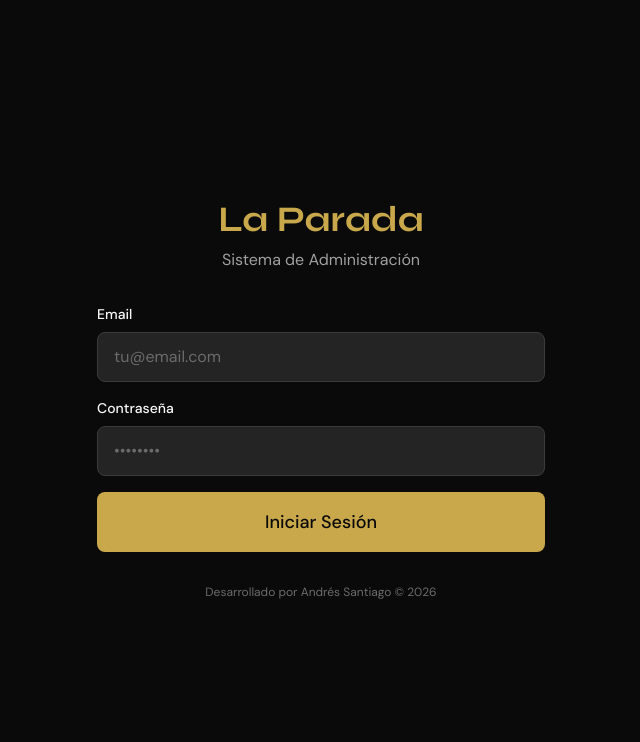
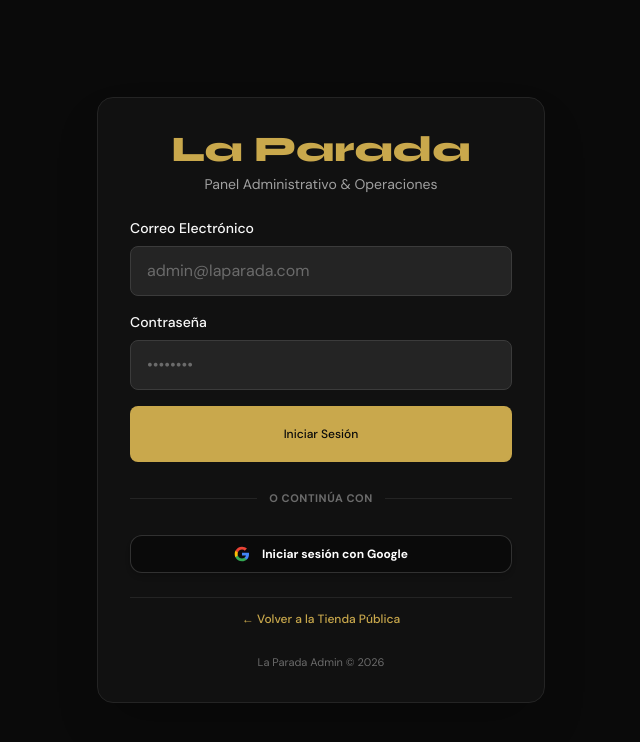
Before and after one commit to andresleosan/laparada, a React (Vite) app: page /login in a window 1280 px wide. Shown: the top 742 px of the page, without its empty margins (319-959 px from the left). Built offline with nearby package versions, Linux system fonts and the light colour scheme; no server answers.

Commit message:
feat: agregar inicio de sesion con Google en la tienda virtual y en el login administrativo

```diff
--- a/src/pages/LandingTiendaPage.tsx
+++ b/src/pages/LandingTiendaPage.tsx
@@ -28,6 +28,8 @@
   createUserWithEmailAndPassword,
   signOut,
   onAuthStateChanged,
+  GoogleAuthProvider,
+  signInWithPopup,
   User as FirebaseUser,
 } from 'firebase/auth';
 import { collection, addDoc, Timestamp } from 'firebase/firestore';
@@ -186,6 +188,29 @@
     } catch (err: any) {
       console.error('Error auth:', err);
       setErrorAuth(err.message || 'Error al procesar autenticación');
+    } finally {
+      setCargandoAuth(false);
+    }
+  };
+
+  const handleGoogleSignIn = async () => {
+    setErrorAuth('');
+    setCargandoAuth(true);
+    try {
+      if (!auth) throw new Error('Firebase Auth no disponible');
+      const provider = new GoogleAuthProvider();
+      const result = await signInWithPopup(auth, provider);
+      if (result.user?.displayName) {
+        setNombreCliente(result.user.displayName);
+      }
+      createToast(`🎉 ¡Bienvenido, ${result.user.displayName || 'Cliente'}!`, 'success');
+      setModalAuthAbierto(false);
+    } catch (err: any) {
+      console.error('Error Google Sign-In:', err);
+      if (err?.code !== 'auth/popup-closed-by-user') {
+        setErrorAuth(err.message || 'Error al iniciar sesión con Google');
+        createToast('Error al iniciar sesión con Google', 'error');
+      }
     } finally {
       setCargandoAuth(false);
     }
@@ -883,11 +908,48 @@
                 variant="primary"
                 loading={cargandoAuth}
                 disabled={cargandoAuth}
-                className="text-xs"
+                className="text-xs font-bold"
               >
                 {modoAuth === 'login' ? 'Iniciar Sesión' : 'Registrarme'}
               </Button>
             </form>
+
+            {/* Separador */}
+            <div className="relative flex py-1 items-center">
+              <div className="flex-grow border-t border-neutral-800"></div>
+              <span className="flex-shrink mx-3 text-[11px] text-neutral-500 uppercase tracking-wider font-semibold">
+                o también
+              </span>
+              <div className="flex-grow border-t border-neutral-800"></div>
+            </div>
+
+            {/* Botón de Google Sign-In */}
+            <button
+              type="button"
+              onClick={handleGoogleSignIn}
+              disabled={cargandoAuth}
+              className="w-full flex items-center justify-center gap-3 py-2.5 px-4 rounded-xl bg-neutral-950 hover:bg-neutral-800/80 border border-neutral-700/80 hover:border-neutral-600 text-white text-xs font-semibold transition-all shadow-md active:scale-[0.99] cursor-pointer"
+            >
+              <svg className="w-4 h-4 shrink-0" viewBox="0 0 24 24">
+                <path
+                  fill="#4285F4"
+                  d="M22.56 12.25c0-.78-.07-1.53-.2-2.25H12v4.26h5.92c-.26 1.37-1.04 2.53-2.21 3.31v2.77h3.57c2.08-1.92 3.28-4.74 3.28-8.09z"
+                />
+                <path
+                  fill="#34A853"
+                  d="M12 23c2.97 0 5.46-.98 7.28-2.66l-3.57-2.77c-.98.66-2.23 1.06-3.71 1.06-2.86 0-5.29-1.93-6.16-4.53H2.18v2.84C3.99 20.53 7.7 23 12 23z"
+                />
+                <path
+                  fill="#FBBC05"
+                  d="M5.84 14.09c-.22-.66-.35-1.36-.35-2.09s.13-1.43.35-2.09V7.06H2.18C1.43 8.55 1 10.22 1 12s.43 3.45 1.18 4.94l2.85-2.22.81-.63z"
+                />
+                <path
+                  fill="#EA4335"
+                  d="M12 5.38c1.62 0 3.06.56 4.21 1.64l3.15-3.15C17.45 2.09 14.97 1 12 1 7.7 1 3.99 3.47 2.18 7.06l3.66 2.84c.87-2.6 3.3-4.52 6.16-4.52z"
+                />
+              </svg>
+              <span>Continuar con Google</span>
+            </button>
 
             <div className="text-center pt-2 border-t border-neutral-800">
               {modoAuth === 'login' ? (
--- a/src/pages/LoginPage.tsx
+++ b/src/pages/LoginPage.tsx
@@ -1,7 +1,7 @@
 // src/pages/LoginPage.tsx
 import { useState } from 'react';
-import { useNavigate } from 'react-router-dom';
-import { signInWithEmailAndPassword } from 'firebase/auth';
+import { useNavigate, Link } from 'react-router-dom';
+import { signInWithEmailAndPassword, GoogleAuthProvider, signInWithPopup } from 'firebase/auth';
 import { auth } from '@/services/firebase';
 import { Button } from '@/components/ui/Button';
 import { Input } from '@/components/ui/Input';
@@ -25,7 +25,7 @@
         if (email && password) {
           localStorage.setItem('demo_user', JSON.stringify({ email, uid: 'demo_' + Date.now() }));
           createToast('✅ Modo DEMO - Sesión iniciada', 'success');
-          navigate('/');
+          navigate('/admin');
           return;
         } else {
           throw new Error('Email y contraseña requeridos');
@@ -34,7 +34,7 @@
 
       await signInWithEmailAndPassword(auth, email, password);
       createToast('¡Sesión iniciada!', 'success');
-      navigate('/');
+      navigate('/admin');
     } catch (err) {
       const message =
         err instanceof Error ? err.message : 'Error al iniciar sesión';
@@ -45,23 +45,50 @@
     }
   };
 
+  const handleGoogleLogin = async () => {
+    setError('');
+    setLoading(true);
+    try {
+      if (!auth) {
+        localStorage.setItem('demo_user', JSON.stringify({ email: 'admin.google@laparada.com', uid: 'demo_google_' + Date.now() }));
+        createToast('✅ Modo DEMO - Sesión iniciada con Google', 'success');
+        navigate('/admin');
+        return;
+      }
+
+      const provider = new GoogleAuthProvider();
+      await signInWithPopup(auth, provider);
+      createToast('¡Sesión iniciada con Google!', 'success');
+      navigate('/admin');
+    } catch (err: any) {
+      console.error('Error login con Google:', err);
+      if (err?.code !== 'auth/popup-closed-by-user') {
+        const message = err?.message || 'Error al iniciar sesión con Google';
+        setError(message);
+        createToast('Error al iniciar sesión con Google', 'error');
+      }
+    } finally {
+      setLoading(false);
+    }
+  };
+
   return (
     <div className="min-h-screen bg-base-dark flex items-center justify-center p-4">
-      <div className="w-full max-w-md space-y-8">
+      <div className="w-full max-w-md space-y-6 bg-neutral-900/90 border border-neutral-800 rounded-2xl p-6 sm:p-8 shadow-2xl">
         {/* Logo / Header */}
         <div className="text-center">
-          <h1 className="text-4xl font-display font-bold text-gold-400 mb-2">
+          <h1 className="text-3xl sm:text-4xl font-display font-black text-gold-400 mb-1">
             La Parada
           </h1>
-          <p className="text-neutral-400">Sistema de Administración</p>
+          <p className="text-xs sm:text-sm text-neutral-400">Panel Administrativo & Operaciones</p>
         </div>
 
         {/* Form */}
         <form onSubmit={handleLogin} className="space-y-4">
           <Input
-            label="Email"
+            label="Correo Electrónico"
             type="email"
-            placeholder="tu@email.com"
+            placeholder="admin@laparada.com"
             value={email}
             onChange={(e) => setEmail(e.target.value)}
             disabled={loading}
@@ -79,8 +106,8 @@
           />
 
           {error && (
-            <div className="rounded-lg bg-status-error/20 border border-status-error p-3">
-              <p className="text-sm text-status-error">{error}</p>
+            <div className="rounded-xl bg-red-950/40 border border-red-900/50 p-3">
+              <p className="text-xs text-red-400">{error}</p>
             </div>
           )}
 
@@ -90,14 +117,62 @@
             loading={loading}
             disabled={loading}
             size="lg"
+            className="text-xs font-bold"
           >
             Iniciar Sesión
           </Button>
         </form>
 
+        {/* Separador */}
+        <div className="relative flex py-1 items-center">
+          <div className="flex-grow border-t border-neutral-800"></div>
+          <span className="flex-shrink mx-3 text-[11px] text-neutral-500 uppercase tracking-wider font-semibold">
+            o continúa con
+          </span>
+          <div className="flex-grow border-t border-neutral-800"></div>
+        </div>
+
+        {/* Botón Google */}
+        <button
+          type="button"
+          onClick={handleGoogleLogin}
+          disabled={loading}
+          className="w-full flex items-center justify-center gap-3 py-2.5 px-4 rounded-xl bg-neutral-950 hover:bg-neutral-800 border border-neutral-700/80 hover:border-neutral-600 text-white text-xs font-semibold transition-all shadow-md active:scale-[0.99] cursor-pointer"
+        >
+          <svg className="w-4 h-4 shrink-0" viewBox="0 0 24 24">
+            <path
+              fill="#4285F4"
+              d="M22.56 12.25c0-.78-.07-1.53-.2-2.25H12v4.26h5.92c-.26 1.37-1.04 2.53-2.21 3.31v2.77h3.57c2.08-1.92 3.28-4.74 3.28-8.09z"
+            />
+            <path
+              fill="#34A853"
+              d="M12 23c2.97 0 5.46-.98 7.28-2.66l-3.57-2.77c-.98.66-2.23 1.06-3.71 1.06-2.86 0-5.29-1.93-6.16-4.53H2.18v2.84C3.99 20.53 7.7 23 12 23z"
+            />
+            <path
+              fill="#FBBC05"
+              d="M5.84 14.09c-.22-.66-.35-1.36-.35-2.09s.13-1.43.35-2.09V7.06H2.18C1.43 8.55 1 10.22 1 12s.43 3.45 1.18 4.94l2.85-2.22.81-.63z"
+            />
+            <path
+              fill="#EA4335"
+              d="M12 5.38c1.62 0 3.06.56 4.21 1.64l3.15-3.15C17.45 2.09 14.97 1 12 1 7.7 1 3.99 3.47 2.18 7.06l3.66 2.84c.87-2.6 3.3-4.52 6.16-4.52z"
+            />
+          </svg>
+          <span>Iniciar sesión con Google</span>
+        </button>
+
+        {/* Link a Tienda Pública */}
+        <div className="pt-2 text-center border-t border-neutral-800">
+          <Link
+            to="/"
+            className="text-xs text-gold-400 hover:underline inline-flex items-center gap-1 font-medium"
+          >
+            ← Volver a la Tienda Pública
+          </Link>
+        </div>
+
         {/* Footer */}
-        <p className="text-center text-xs text-neutral-500">
-          Desarrollado por Andrés Santiago © 2026
+        <p className="text-center text-[11px] text-neutral-500">
+          La Parada Admin © 2026
         </p>
       </div>
     </div>
```
